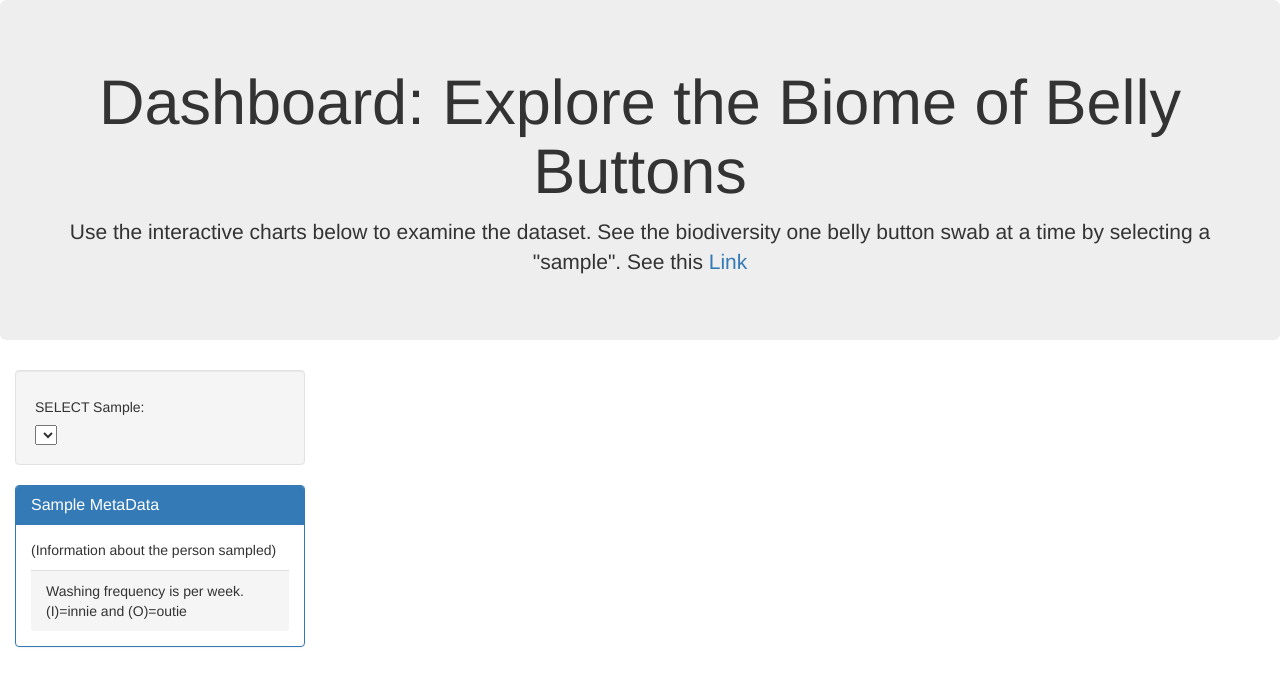
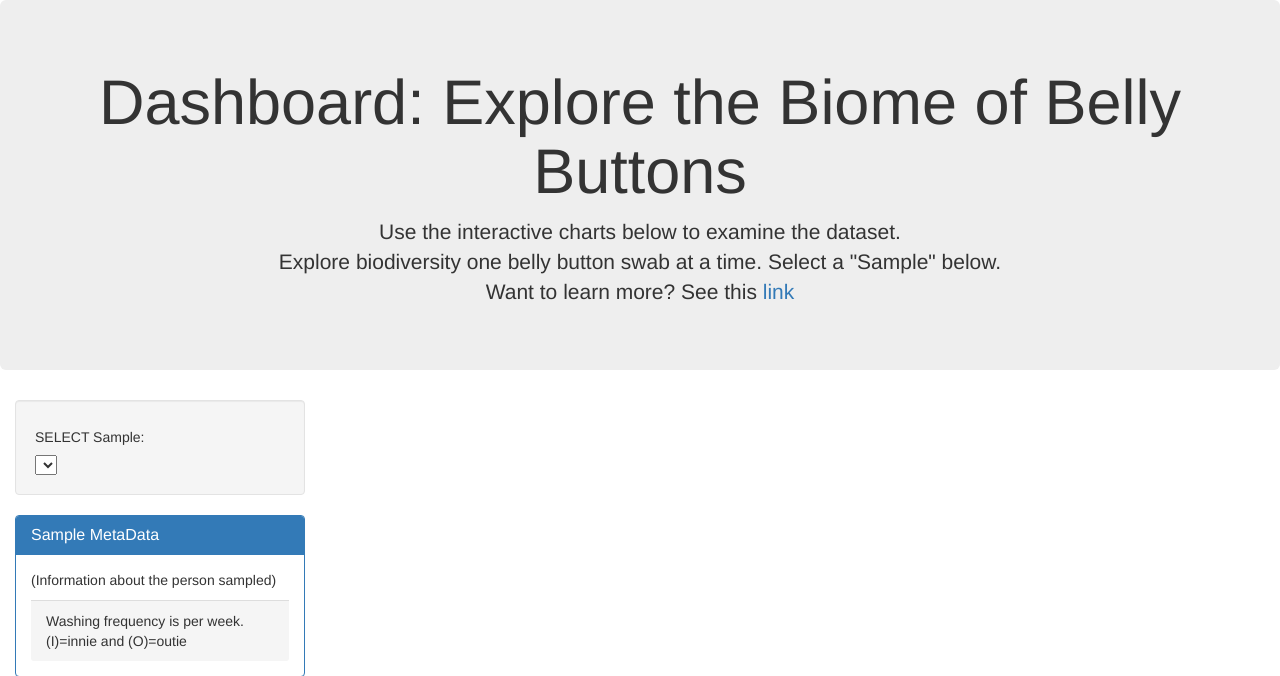
Before and after one commit to lk-lancheros/biome, a Flask app: page / in a window 1280 px wide. Shown: the top 676 px of the page. Run offline with Flask 2, Linux system fonts and the light colour scheme; data that the repository does not hold is empty; some libraries are stand-ins or nearby versions.

Commit message:
Touch up to html formatting

```diff
--- a/belly/templates/index.html
+++ b/belly/templates/index.html
@@ -17,9 +17,10 @@
     <div class="row">
       <div class="col-md-12 jumbotron text-center">
         <h1>Dashboard: Explore the Biome of Belly Buttons</h1>
-        <p>Use the interactive charts below to examine the dataset. See the biodiversity
-          one belly button swab at a time by selecting a "sample". See this
-          <a href="http://robdunnlab.com/projects/belly-button-biodiversity/">Link</a></p>
+        <p>Use the interactive charts below to examine the dataset.
+        <br>Explore biodiversity one belly button swab at a time. Select a "Sample" below.
+        <br>Want to learn more? See this
+          <a href="http://robdunnlab.com/projects/belly-button-biodiversity/">link</a></p>
         </div>
     </div>
     <div class="row">
```
